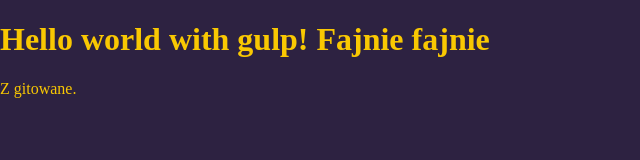
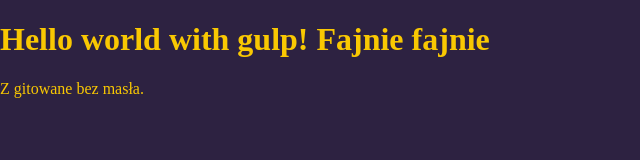
Before and after one commit to paszosky/homepage-gulp, a website: page src/content/index.html in a window 1280 px wide. Shown: the full height of the page, 0-640 px from the left. Drawn offline with nearby package versions, Linux system fonts and the light colour scheme; files that its build step writes are made by us from their sources; files whose address does not match are found by name.

Commit message:
zgitowane bez masła

```diff
--- a/src/content/index.html
+++ b/src/content/index.html
@@ -9,7 +9,7 @@
 </head>
 <body>
   <h1>Hello world with gulp! Fajnie fajnie</h1>
-  <p>Z gitowane.</p>
+  <p>Z gitowane bez masła.</p>
 
   <script src="js/main.js"></script>
 </body>
```
